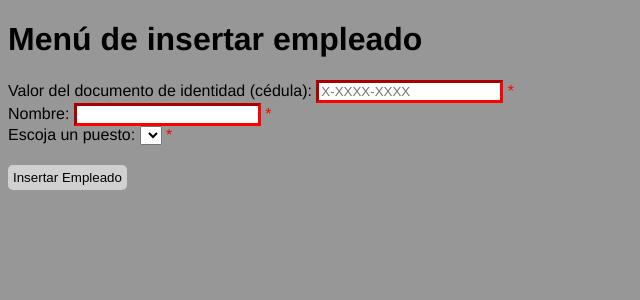
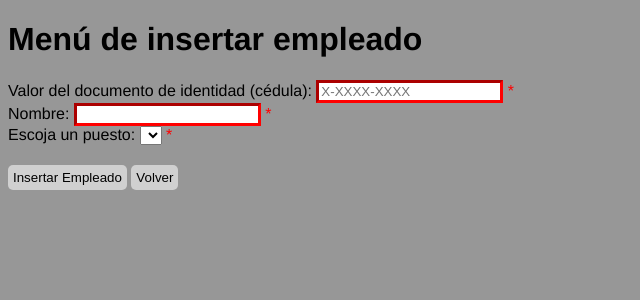
Before and after one commit to nesscoffee/GestorVacaciones, a SvelteKit app in the folder src/main/resources/GestorVacacionesSvelte/: page /insertarEmpleado in a window 1280 px wide. Shown: the top 300 px of the page, without its empty margins (0-640 px from the left). Built offline with nearby package versions, Linux system fonts and the light colour scheme.

Commit message:
Arreglos leves en los colores

```diff
--- a/src/main/resources/GestorVacacionesSvelte/src/routes/insertarEmpleado/+page.svelte
+++ b/src/main/resources/GestorVacacionesSvelte/src/routes/insertarEmpleado/+page.svelte
@@ -26,6 +26,9 @@
         <label for="idPuesto" style="color: red;">*</label>
             <br>
         <button type="submit" on:click={insertarEmpleado}>Insertar Empleado</button>
+        <a href="/listaEmpleados">
+            <button>Volver</button>
+        </a>
     </div>
 </div>
 
--- a/src/main/resources/GestorVacacionesSvelte/src/routes/listaEmpleados/+page.svelte
+++ b/src/main/resources/GestorVacacionesSvelte/src/routes/listaEmpleados/+page.svelte
@@ -85,7 +85,7 @@
     }
 
     button {
-        background-color: #979797;
+        background-color: #d0d0d0;
         border: none;
         padding: 5px;
         border-radius: 5px;
```
